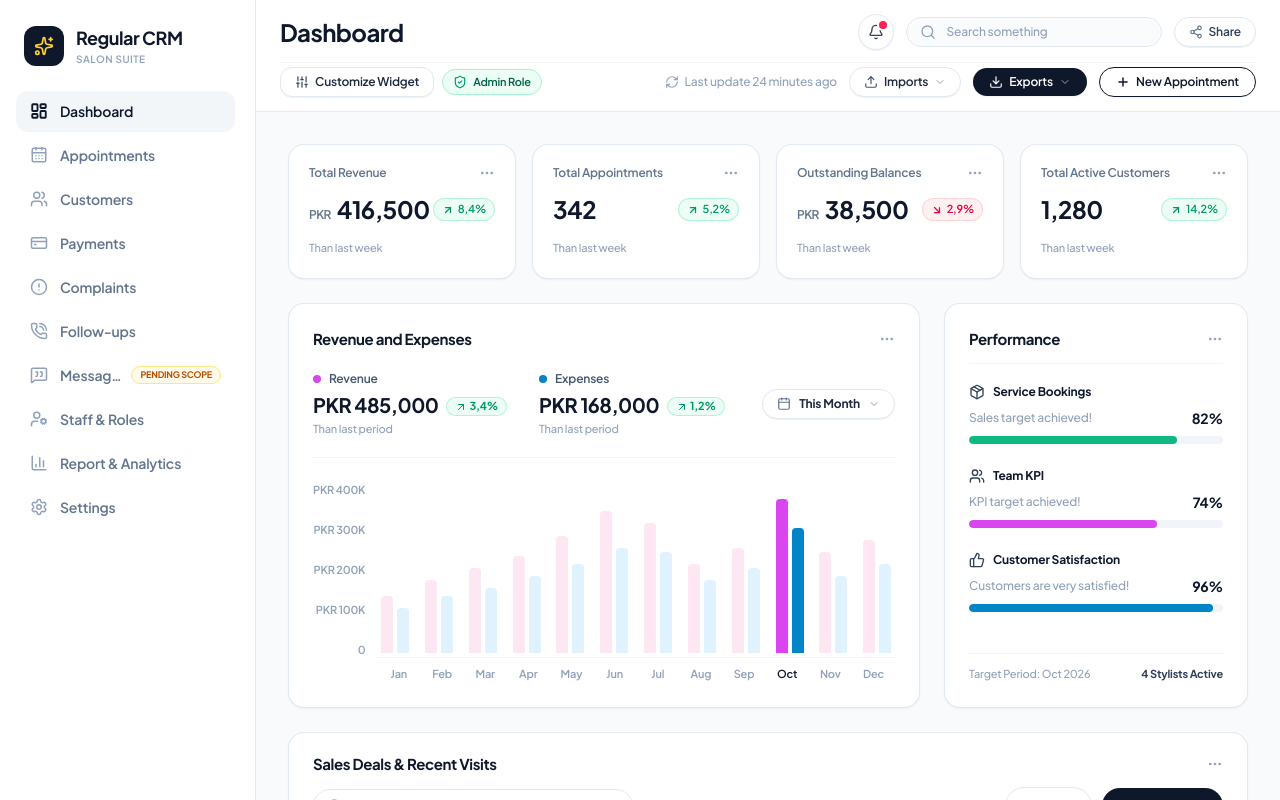
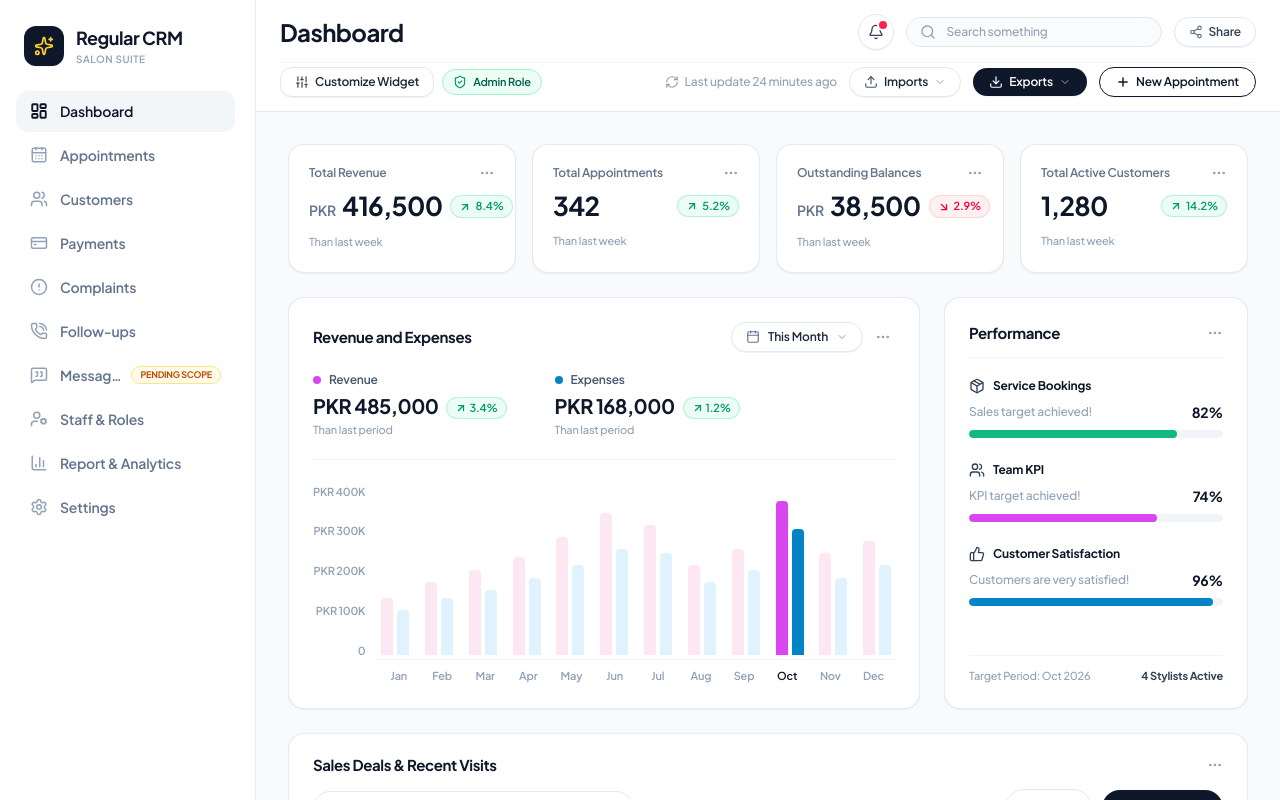
Before and after one commit to khokharyasir749/CRM-System, a Next.js app: page / in a window 1280 px wide. Shown: the top 800 px of the page. Built offline with nearby package versions, Linux system fonts and the light colour scheme.

Commit message:
fix(dashboard): refine KPI baseline alignments and Revenue/Expenses header metrics parity

```diff
--- a/src/app/page.tsx
+++ b/src/app/page.tsx
@@ -112,11 +112,20 @@ export default function DashboardPage() {
 
   // Synchronized Dynamic KPI Stats
   const stats = useMemo(() => {
-    const totalRevenue = invoices.reduce((acc, curr) => acc + curr.paidAmount, 0) + 325000;
-    const outstandingBalances = customers.reduce(
+    const initialPaidTotal = initialInvoices.reduce((acc, curr) => acc + curr.paidAmount, 0);
+    const dynamicRevenue = invoices.reduce((acc, curr) => acc + curr.paidAmount, 0);
+    const totalRevenue = 416500 + (dynamicRevenue - initialPaidTotal);
+
+    const initialBalanceTotal = initialCustomers.reduce(
       (acc, curr) => acc + curr.outstandingBalance,
       0
     );
+    const dynamicBalance = customers.reduce(
+      (acc, curr) => acc + curr.outstandingBalance,
+      0
+    );
+    const outstandingBalances = 38500 + (dynamicBalance - initialBalanceTotal);
+
     const totalAppointments = appointments.length + 334;
     const activeCustomers = customers.length + 1272;
 
--- a/src/components/dashboard/AnalyticsPerformance.tsx
+++ b/src/components/dashboard/AnalyticsPerformance.tsx
@@ -39,65 +39,18 @@ export const AnalyticsPerformance: React.FC = () => {
       {/* Left Card: Revenue and Expenses (8 cols on lg) */}
       <div className="lg:col-span-8 flex flex-col justify-between rounded-2xl border border-slate-200/90 bg-white p-6 shadow-xs">
         <div>
-          {/* Top Row: Title and MoreHorizontal menu */}
+          {/* Top Row: Title on Left, Dropdown Pill + More Menu Pinned to Top Right */}
           <div className="flex items-center justify-between pb-3">
             <h3 className="text-[15px] font-bold text-slate-900">
               Revenue and Expenses
             </h3>
-            <button className="text-slate-400 hover:text-slate-700">
-              <MoreHorizontal className="h-4 w-4" />
-            </button>
-          </div>
 
-          {/* Metric summary strip + time dropdown (matching Cemdash) */}
-          <div className="mt-2 flex flex-wrap items-center justify-between gap-4 border-b border-slate-100 pb-5">
-            <div className="flex flex-wrap items-center gap-8">
-              {/* Revenue */}
-              <div className="flex flex-col">
             <div className="flex items-center gap-2">
-                  <span className="h-2 w-2 rounded-full bg-[#D946EF]" />
-                  <span className="text-xs font-semibold text-slate-600">Revenue</span>
-                </div>
-                <div className="mt-1 flex items-baseline gap-2">
-                  <span className="text-xl font-bold tracking-tight text-slate-900">
-                    PKR 485,000
-                  </span>
-                  <span className="inline-flex items-center gap-0.5 rounded-full border border-emerald-200/80 bg-emerald-50 px-2 py-0.2 text-[11px] font-bold text-emerald-600">
-                    <ArrowUpRight className="h-3 w-3" />
-                    3,4%
-                  </span>
-                </div>
-                <span className="text-[11px] font-medium text-slate-400 mt-0.5">
-                  Than last period
-                </span>
-              </div>
-
-              {/* Expenses */}
-              <div className="flex flex-col">
-                <div className="flex items-center gap-2">
-                  <span className="h-2 w-2 rounded-full bg-[#0284C7]" />
-                  <span className="text-xs font-semibold text-slate-600">Expenses</span>
-                </div>
-                <div className="mt-1 flex items-baseline gap-2">
-                  <span className="text-xl font-bold tracking-tight text-slate-900">
-                    PKR 168,000
-                  </span>
-                  <span className="inline-flex items-center gap-0.5 rounded-full border border-emerald-200/80 bg-emerald-50 px-2 py-0.2 text-[11px] font-bold text-emerald-600">
-                    <ArrowUpRight className="h-3 w-3" />
-                    1,2%
-                  </span>
-                </div>
-                <span className="text-[11px] font-medium text-slate-400 mt-0.5">
-                  Than last period
-                </span>
-              </div>
-            </div>
-
               {/* Timeframe dropdown pill */}
               <div className="relative">
                 <button
                   onClick={() => setIsDropdownOpen(!isDropdownOpen)}
-                className="flex items-center gap-2 rounded-full border border-slate-200 bg-white px-3.5 py-1.5 text-xs font-bold text-slate-800 hover:bg-slate-50 transition-colors shadow-2xs"
+                  className="flex items-center gap-2 rounded-full border border-slate-200 bg-white px-3.5 py-1.5 text-xs font-semibold text-slate-800 hover:bg-slate-50 transition-colors shadow-2xs"
                 >
                   <Calendar className="h-3.5 w-3.5 text-slate-500" />
                   <span>{timeRange}</span>
@@ -124,6 +77,54 @@ export const AnalyticsPerformance: React.FC = () => {
                     ))}
                   </div>
                 )}
+              </div>
+
+              <button className="text-slate-400 hover:text-slate-700 p-1">
+                <MoreHorizontal className="h-4 w-4" />
+              </button>
+            </div>
+          </div>
+
+          {/* Metric summary strip: Revenue and Expenses side-by-side */}
+          <div className="mt-2 flex flex-wrap items-center gap-8 sm:gap-12 border-b border-slate-100 pb-5">
+            {/* Revenue */}
+            <div className="flex flex-col">
+              <div className="flex items-center gap-2">
+                <span className="h-2 w-2 rounded-full bg-[#D946EF]" />
+                <span className="text-xs font-semibold text-slate-600">Revenue</span>
+              </div>
+              <div className="mt-1 flex items-baseline gap-2">
+                <span className="text-xl font-bold tracking-tight text-slate-900">
+                  PKR 485,000
+                </span>
+                <span className="inline-flex items-center gap-0.5 rounded-full border border-emerald-200/80 bg-emerald-50 px-2 py-0.5 text-[11px] font-semibold text-emerald-600">
+                  <ArrowUpRight className="h-3 w-3 stroke-[2.5]" />
+                  3.4%
+                </span>
+              </div>
+              <span className="text-[11px] font-medium text-slate-400 mt-0.5">
+                Than last period
+              </span>
+            </div>
+
+            {/* Expenses */}
+            <div className="flex flex-col">
+              <div className="flex items-center gap-2">
+                <span className="h-2 w-2 rounded-full bg-[#0284C7]" />
+                <span className="text-xs font-semibold text-slate-600">Expenses</span>
+              </div>
+              <div className="mt-1 flex items-baseline gap-2">
+                <span className="text-xl font-bold tracking-tight text-slate-900">
+                  PKR 168,000
+                </span>
+                <span className="inline-flex items-center gap-0.5 rounded-full border border-emerald-200/80 bg-emerald-50 px-2 py-0.5 text-[11px] font-semibold text-emerald-600">
+                  <ArrowUpRight className="h-3 w-3 stroke-[2.5]" />
+                  1.2%
+                </span>
+              </div>
+              <span className="text-[11px] font-medium text-slate-400 mt-0.5">
+                Than last period
+              </span>
             </div>
           </div>
 
--- a/src/components/dashboard/KpiCards.tsx
+++ b/src/components/dashboard/KpiCards.tsx
@@ -18,7 +18,7 @@ interface KpiCardsProps {
 
 export const KpiCards: React.FC<KpiCardsProps> = ({
   stats = {
-    totalRevenue: 485000,
+    totalRevenue: 416500,
     totalAppointments: 342,
     outstandingBalances: 38500,
     activeCustomers: 1280,
@@ -28,7 +28,7 @@ export const KpiCards: React.FC<KpiCardsProps> = ({
     {
       title: 'Total Revenue',
       value: `PKR ${stats.totalRevenue.toLocaleString()}`,
-      trend: '8,4%',
+      trend: '8.4%',
       isPositive: true,
       subtext: 'Than last week',
       badgeColor: 'bg-emerald-50 text-emerald-600 border-emerald-200/80',
@@ -36,7 +36,7 @@ export const KpiCards: React.FC<KpiCardsProps> = ({
     {
       title: 'Total Appointments',
       value: `${stats.totalAppointments.toLocaleString()}`,
-      trend: '5,2%',
+      trend: '5.2%',
       isPositive: true,
       subtext: 'Than last week',
       badgeColor: 'bg-emerald-50 text-emerald-600 border-emerald-200/80',
@@ -44,7 +44,7 @@ export const KpiCards: React.FC<KpiCardsProps> = ({
     {
       title: 'Outstanding Balances',
       value: `PKR ${stats.outstandingBalances.toLocaleString()}`,
-      trend: '2,9%',
+      trend: '2.9%',
       isPositive: false,
       subtext: 'Than last week',
       badgeColor: 'bg-rose-50 text-rose-600 border-rose-200/80',
@@ -52,7 +52,7 @@ export const KpiCards: React.FC<KpiCardsProps> = ({
     {
       title: 'Total Active Customers',
       value: `${stats.activeCustomers.toLocaleString()}`,
-      trend: '14,2%',
+      trend: '14.2%',
       isPositive: true,
       subtext: 'Than last week',
       badgeColor: 'bg-emerald-50 text-emerald-600 border-emerald-200/80',
@@ -77,21 +77,25 @@ export const KpiCards: React.FC<KpiCardsProps> = ({
               </button>
             </div>
 
-            {/* Value display + Trend pill side-by-side (exact Cemdash style) */}
-            <div className="mt-3 flex items-center justify-between">
-              <span className="text-2xl font-bold tracking-tight text-slate-900 leading-snug">
-                {card.value.startsWith('PKR ') ? (
-                  <>
-                    <span className="text-xs font-semibold text-slate-500 mr-1.5">PKR</span>
-                    <span>{card.value.replace('PKR ', '')}</span>
-                  </>
-                ) : (
-                  <span>{card.value}</span>
-                )}
-              </span>
+            {/* Value display + Trend pill side-by-side on baseline */}
+            <div className="mt-3 flex items-center justify-between gap-2">
+              {card.value.startsWith('PKR ') ? (
+                <div className="flex items-baseline gap-1.5">
+                  <span className="text-sm font-semibold text-slate-500">PKR</span>
+                  <span className="text-[26px] font-bold tracking-tight text-slate-900 leading-none">
+                    {card.value.replace('PKR ', '')}
+                  </span>
+                </div>
+              ) : (
+                <div className="flex items-baseline">
+                  <span className="text-[26px] font-bold tracking-tight text-slate-900 leading-none">
+                    {card.value}
+                  </span>
+                </div>
+              )}
 
               <span
-                className={`text-[11px] font-semibold px-2 py-0.5 rounded-full inline-flex items-center gap-1 border ${card.badgeColor}`}
+                className={`text-[11px] font-semibold px-2 py-0.5 rounded-full inline-flex items-center gap-1 border shrink-0 ${card.badgeColor}`}
               >
                 {card.isPositive ? (
                   <ArrowUpRight className="h-3 w-3 stroke-[2.5]" />
```
Lines whose indentation alone changed are shown as unchanged.
